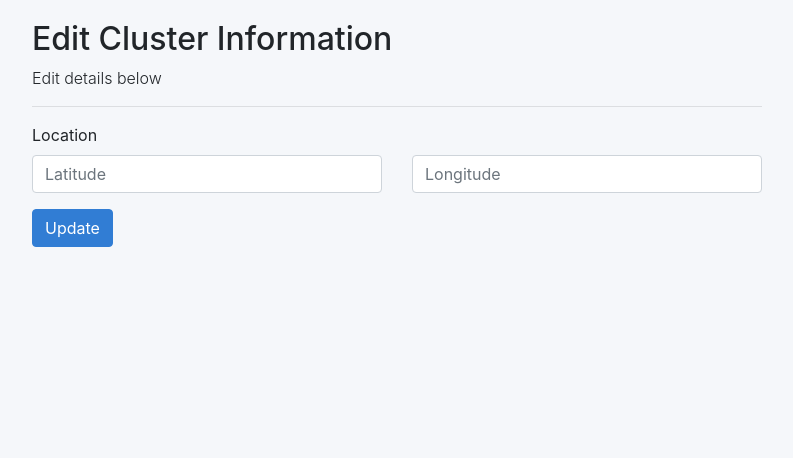
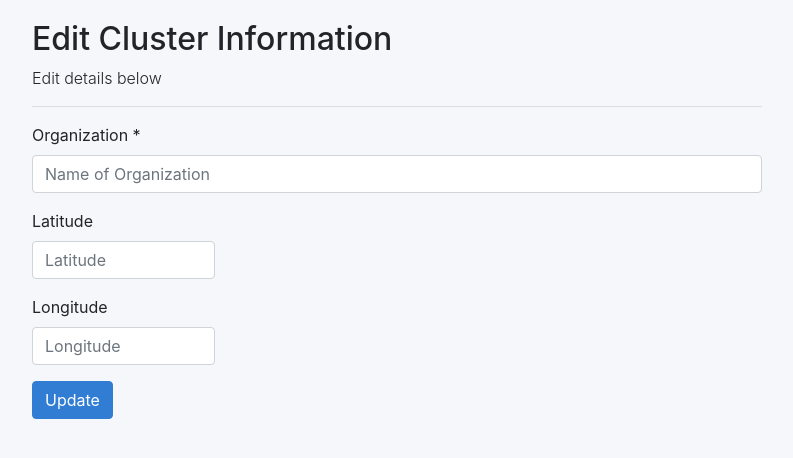
Before and after one commit to slateci/slate-portal, a Flask app: template portal/templates/cluster_edit.html in a window 1280 px wide. Shown: the part 45-503 px from the top of the page, without its empty margins (243-1036 px from the left). Run offline with Flask 2, Linux system fonts and the light colour scheme; the template is opened without the code that fills it, so the values that code supplies are empty; parts of the project's set-up code (start-up, migrations or seed data) failed here and were passed over; some libraries are stand-ins or nearby versions.

Commit message:
add owning org editable cluster field

```diff
--- a/portal/templates/cluster_edit.html
+++ b/portal/templates/cluster_edit.html
@@ -14,28 +14,28 @@
       <div class="col-lg-8 mx-auto">
         <h2>Edit Cluster Information</h2>
         <p class="lead">
-          Edit details below {{cluster['metadata']['owningOrganization']}}
+          Edit details below
         </p>
 
         <hr/>
 
             <form role="form" action="{{url_for('edit_cluster', project_name=project_name, name=name)}}" method="POST">
 
-              <!-- <div class="form-group">
-                <label for="phone-number">Email *</label>
+              <div class="form-group">
+                <label for="phone-number">Organization *</label>
                 <input
-                  type="email"
+                  type="text"
                   class="form-control"
-                  id="email"
-                  name="email"
-                  placeholder=""
-                  title="Email"
+                  id="owningOrganization"
+                  name="owningOrganization"
+                  placeholder="Name of Organization"
+                  title="Owning Organization"
                   required="required"
                   tabindex="1"
                 >
               </div>
 
-              <div class="form-group">
+              <!-- <div class="form-group">
                 <label for="phone-number">Phone Number *</label>
                 <p class="muted">(10 digit phone number)</p>
                 <input
@@ -52,14 +52,16 @@
               </div> -->
 
               <div class="form-group">
-                <label for="location">Location</label>
-                <div class="row" name="location">
-                  <div class="col">
-                    <input type="text" class="form-control" placeholder="Latitude" id="latitude" name="latitude">
-                  </div>
-                  <div class="col">
-                    <input type="text" class="form-control" placeholder="Longitude" id="longitude" name="longitude">
-                  </div>
+                <!-- <label for="location">Location (coordinates)</label> -->
+                <label for="latitude">Latitude</label>
+                <div name="latitude">
+                  <input type="number" step="0.01" class="form-control" placeholder="Latitude" id="latitude" name="latitude" tabindex="2" style="width:25%;">
+                </div>
+              </div>
+              <div class="form-group">
+                <label for="longitude">Longitude</label>
+                <div name="longitude">
+                  <input type="number" step="0.01" class="form-control" placeholder="Longitude" id="longitude" name="longitude" tabindex="3" style="width:25%;">
                 </div>
               </div>
 
@@ -75,11 +77,13 @@
 </section>
 
 <script>
+var owningOrganization = {{cluster['metadata']['owningOrganization']|tojson}};
 var latitude = {{cluster['metadata']['location'][0]['lat']|tojson}};
 var longitude = {{cluster['metadata']['location'][0]['lon']|tojson}};
-window.onload = setEditFields(latitude, longitude);
+window.onload = setEditFields(owningOrganization, latitude, longitude);
 
-function setEditFields(latitude, longitude){
+function setEditFields(owningOrganization, latitude, longitude){
+  document.getElementById('owningOrganization').value = owningOrganization;
   document.getElementById('latitude').value = latitude;
   document.getElementById('longitude').value = longitude;
 }
--- a/portal/views.py
+++ b/portal/views.py
@@ -519,10 +519,10 @@ def edit_cluster(project_name, name):
         """Members of group may edit information about cluster"""
         return render_template('cluster_edit.html', cluster=cluster, project_name=project_name, name=name)
     elif request.method == 'POST':
+        owningOrganization = request.form['owningOrganization']
         latitude = request.form['latitude']
         longitude = request.form['longitude']
         location = [{'lat': float(latitude), 'lon': float(longitude)}]
-        owningOrganization = cluster['metadata']['owningOrganization']
         add_cluster = {"apiVersion": 'v1alpha3',
                   'metadata': {'owningOrganization': owningOrganization, 'location': location}}
         r = requests.put(slate_api_endpoint + '/v1alpha3/clusters/' + cluster_id, params=token_query, json=add_cluster)
```
